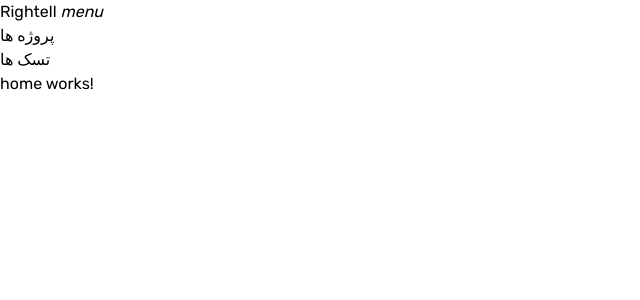
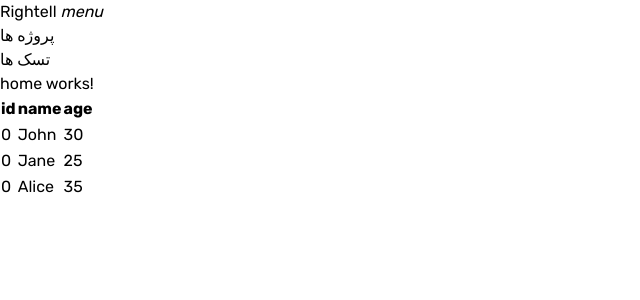
Before and after one commit to izadnia/tasksWithAngular, an Angular app: page /home in a window 1280 px wide. Shown: the top 300 px of the page, without its empty margins (0-640 px from the left). Built offline with nearby package versions, Linux system fonts and the light colour scheme.

Commit message:
list handler added to the project

```diff
--- a/src/app/app.component.html
+++ b/src/app/app.component.html
@@ -1,4 +1,11 @@
-<h1 class="max-w-screen-xl m-auto ">
+<h1 class="max-w-screen-xl m-auto">
   <app-header></app-header>
   <router-outlet></router-outlet>
+  <app-lists-handlers
+    [incomeList]="[
+      { id:0, name: 'John', age: 30 },
+      { id:0, name: 'Jane', age: 25 },
+      { id:0, name: 'Alice', age: 35 }
+    ]"
+  ></app-lists-handlers>
 </h1>
--- a/src/app/app.module.ts
+++ b/src/app/app.module.ts
@@ -7,6 +7,7 @@ import { HeaderComponent } from './layouts/header/header.component';
 import { FooterComponent } from './layouts/footer/footer.component';
 import { CommonModule } from '@angular/common';
 import { FormsModule } from '@angular/forms';
+import { ListsHandlersComponent } from './components/lists-handlers/lists-handlers.component';
 
 
 @NgModule({
@@ -15,6 +16,7 @@ import { FormsModule } from '@angular/forms';
     HomeComponent,
     HeaderComponent,
     FooterComponent,
+    ListsHandlersComponent,
 
   ],
   imports: [
--- /dev/null
+++ b/src/app/components/lists-handlers/lists-handlers.component.html
@@ -0,0 +1,25 @@
+<div class="block w-full overflow-x-auto">
+    <table class="items-center bg-transparent w-full border-collapse ">
+      <thead>
+        <tr>
+          <th *ngFor="let key of getColumnKeys()" class="px-6 bg-blueGray-50 text-blueGray-500 align-middle border border-solid border-blueGray-100 py-3 text-xs uppercase border-l-0 border-r-0 whitespace-nowrap font-semibold text-left">
+            {{ key }}
+                      </th>
+
+      </thead>
+
+      <tbody>
+        <tr *ngFor="let item of incomeList">
+          <!-- <th class="border-t-0 px-6 align-middle border-l-0 border-r-0 text-xs whitespace-nowrap p-4 text-left text-blueGray-700 ">
+            /argon/
+          </th> -->
+          <td *ngFor="let key of getColumnKeys()" class="border-t-0 px-6 align-middle border-l-0 border-r-0 text-xs whitespace-nowrap p-4 ">
+            {{ item[key] }}
+          </td>
+
+        </tr>
+
+      </tbody>
+
+    </table>
+  </div>
--- /dev/null
+++ b/src/app/components/lists-handlers/lists-handlers.component.ts
@@ -0,0 +1,21 @@
+import { Component, Input } from '@angular/core';
+
+@Component({
+  selector: 'app-lists-handlers',
+  templateUrl: './lists-handlers.component.html',
+  styleUrl: './lists-handlers.component.scss',
+})
+export class ListsHandlersComponent {
+  @Input() incomeList: any[] = [];
+
+
+
+
+  getColumnKeys(): string[] {
+    if (this.incomeList.length === 0) {
+      return [];
+    }
+    // Assume all incomeList have the same keys
+    return Object.keys(this.incomeList[0]);
+  }
+}
--- a/src/app/layouts/header/header.component.html
+++ b/src/app/layouts/header/header.component.html
@@ -9,7 +9,7 @@
     >
       <a
         class="text-2xl font-bold leading-relaxed inline-block mr-4 py-2 whitespace-nowrap text-white"
-        [routerLink]="['home']"
+        [routerLink]="['/']"
         routerLinkActive="router-link-active"
       >
         Rightell
```
Also changed, not shown: src/app/components/lists-handlers/lists-handlers.component.scss (added), 1 other file (tests, documents, lock files or other folders).
